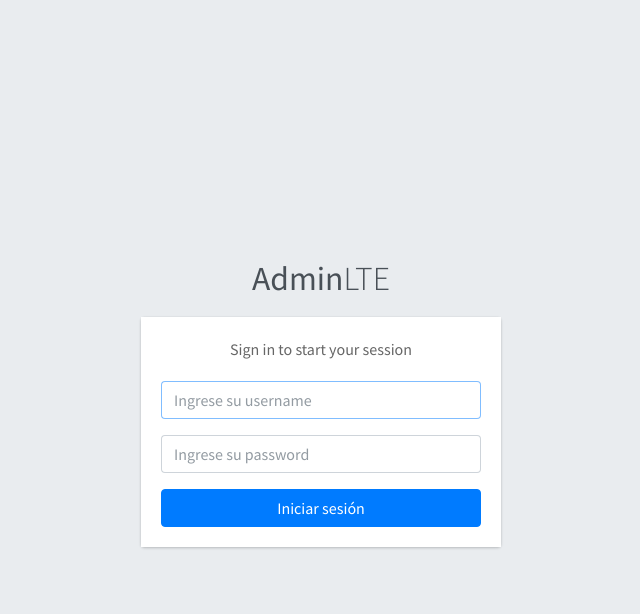
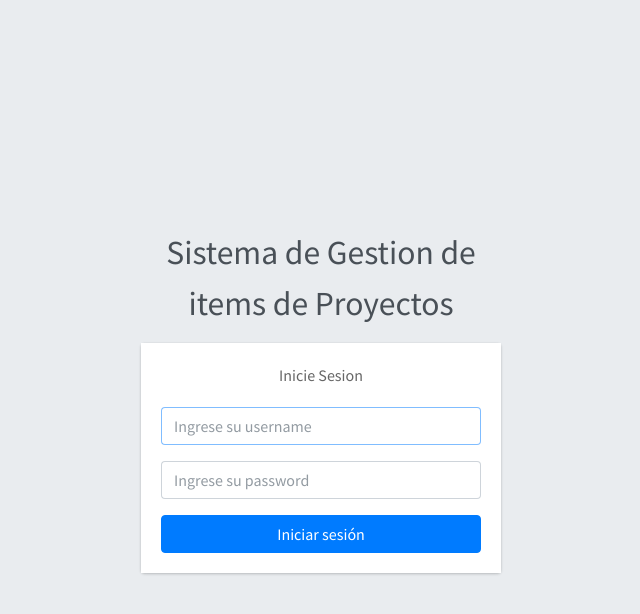
Before and after one commit to yeyoalvarez/app, a Django app: page /login/ in a window 1280 px wide. Shown: the top 614 px of the page, without its empty margins (319-959 px from the left). Run offline with Django 3.2, Linux system fonts and the light colour scheme; some libraries are stand-ins or nearby versions.

Commit message:
reparacion de login

```diff
--- a/core/login/templates/login.html
+++ b/core/login/templates/login.html
@@ -20,11 +20,11 @@
 <body class="hold-transition login-page">
 <div class="login-box">
     <div class="login-logo">
-        <a href="../../index2.html"><b>Admin</b>LTE</a>
+        <a href="../../index2.html"><b>Sistema de Gestion de items de Proyectos</b></a>
     </div>
     <div class="card">
         <div class="card-body login-card-body">
-            <p class="login-box-msg">Sign in to start your session</p>
+            <p class="login-box-msg">Inicie Sesion</p>
             <form action="." method="post">
                 {% csrf_token %}
                 <div class="input-group mb-3">
--- a/requerimientos/requerimientos.txt
+++ b/requerimientos/requerimientos.txt
@@ -1,5 +1,6 @@
 asgiref==3.3.1
 Django==3.1.7
+django-widget-tweaks==1.4.8
 psycopg2==2.8.6
 pytz==2021.1
 sqlparse==0.4.1
```
